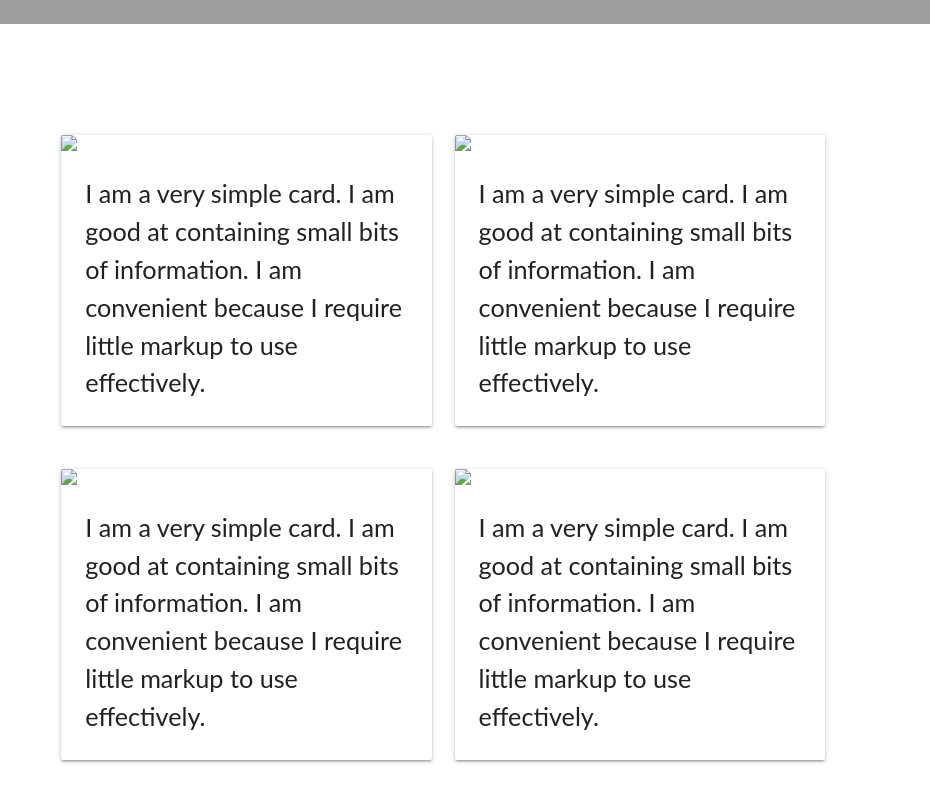
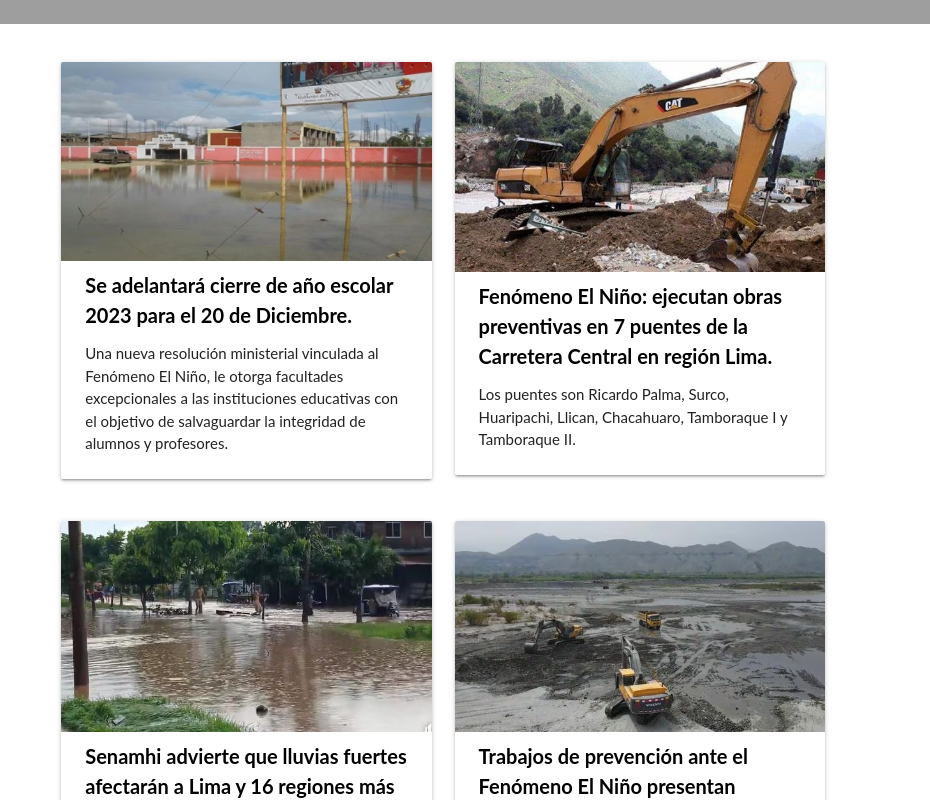
Before and after one commit to LadyDi3103/SPAcontraloria, a website: page src/index.html in a window 1280 px wide. Shown: the part 520-1320 px from the top of the page, 0-930 px from the left. Drawn offline with nearby package versions, Linux system fonts and the light colour scheme; some packages are replaced by stand-ins of ours; grey boxes are pictures that could not be loaded; files whose address does not match are found by name.

Commit message:
ADD: news sections and fixed cover Image

```diff
--- /dev/null
+++ b/src/formulario.js
@@ -0,0 +1,6 @@
+
+document.addEventListener('DOMContentLoaded', () => {
+    const elems = document.querySelectorAll('.sidenav');
+    const instances = M.Sidenav.init(elems);
+
+  });
--- a/src/index.html
+++ b/src/index.html
@@ -71,18 +71,17 @@
         <div class="col s12 m8">
 
           <div class="row">
-            <h5 class="title-news flow-text">Mantente Informado:</h5>
+            <!-- <h5 class="title-news flow-text">Mantente Informado:</h5> -->
 
             <div class="col s12 m6">
               <div class="card">
                 <div class="card-image">
-                  <img src="images/sample-1.jpg">
-                  <span class="card-title">Card Title</span>
+                  <img src="./assets/news/1.png">
+                  <p class="card-title flow-text card-title-news">Se adelantará cierre de año escolar 2023 para el 20 de Diciembre.</p>
 
                 </div>
                 <div class="card-content">
-                  <p class="flow-text">I am a very simple card. I am good at containing small bits of information. I am convenient because
-                    I require little markup to use effectively.</p>
+                  <p class="flow-text card-content-p">Una nueva resolución ministerial vinculada al Fenómeno El Niño, le otorga facultades excepcionales a las instituciones educativas con el objetivo de salvaguardar la integridad de alumnos y profesores.</p>
                 </div>
               </div>
             </div>
@@ -91,13 +90,12 @@
             <div class="col s12 m6">
               <div class="card">
                 <div class="card-image">
-                  <img src="images/sample-1.jpg">
-                  <span class="card-title">Card Title</span>
+                  <img src="assets/news/2.png">
+                  <p class="card-title flow-text card-title-news">Fenómeno El Niño: ejecutan obras preventivas en 7 puentes de la Carretera Central en región Lima.</p>
 
                 </div>
                 <div class="card-content">
-                  <p class="flow-text">I am a very simple card. I am good at containing small bits of information. I am convenient because
-                    I require little markup to use effectively.</p>
+                  <p class="flow-text card-content-p">Los puentes son Ricardo Palma, Surco, Huaripachi, Llican, Chacahuaro, Tamboraque I y Tamboraque II.</p>
                 </div>
               </div>
             </div>
@@ -109,13 +107,12 @@
             <div class="col s12 m6">
               <div class="card">
                 <div class="card-image">
-                  <img src="images/sample-1.jpg">
-                  <span class="card-title flow-text">Card Title</span>
+                  <img src="assets/news/3.png">
+                  <p class="card-title flow-text card-title-news">Senamhi advierte que lluvias fuertes afectarán a Lima y 16 regiones más del 2 al 5 de diciembre</p>
 
                 </div>
                 <div class="card-content ">
-                  <p class="flow-text" >I am a very simple card. I am good at containing small bits of information. I am convenient because
-                    I require little markup to use effectively.</p>
+                  <p class="flow-text card-content-p" >Desde hoy hasta mañana, la sierra padecerá por lluvias que ya están dejando damnificados. En tanto, del 3 al 5 la selva sufrirá por las fuertes precipitaciones proyectadas.</p>
                 </div>
               </div>
             </div>
@@ -124,13 +121,12 @@
             <div class="col s12 m6">
               <div class="card">
                 <div class="card-image">
-                  <img src="images/sample-1.jpg">
-                  <span class="card-title flow-text">Card Title</span>
+                  <img src="assets/news/4.avif">
+                  <p class="card-title flow-text card-title-news">Trabajos de prevención ante el Fenómeno El Niño presentan avances al 50 %, según ANA</p>
 
                 </div>
                 <div class="card-content">
-                  <p class="flow-text">I am a very simple card. I am good at containing small bits of information. I am convenient because
-                    I require little markup to use effectively.</p>
+                  <p class="flow-text card-content-p ">La Autoridad Nacional del Agua (ANA) indicó que los trabajos de prevención (limpieza y descolmatación de cauces de ríos y quebradas) en la región Áncash, ante la llegada del Fenómeno El Niño, presentan un avance del 50 %.</p>
                 </div>
               </div>
             </div>
--- a/src/styles.css
+++ b/src/styles.css
@@ -277,10 +277,10 @@ button:hover {
 /* carousel */
 
 .carousel_images--first {
-  background-image: url(assets/carousel/carousel1.png);
+  background-image: url(assets/carousel/portada1.png);
   background-repeat: no-repeat;
   background-size: cover;
-  background-position: top;
+  background-position: bottom;
 }
 .carousel_images--first-title{
   margin-top: 60px;
@@ -363,3 +363,15 @@ color: white;
    width: 60px;
    padding-top: 5px;
 }
+.card-content-p{
+  margin: 0px;
+  font-size: 15px;
+}
+.card-title-news{
+  color: black !important;
+  font-size: 20px !important;
+  margin-top: -15px;
+  margin-bottom: -36px;
+  position: initial !important;
+  font-weight: bold !important;
+}
```
Also changed, not shown: src/formulario.html (+31 -5 lines), src/assets/carousel/PEXQMHMNDRFLZIXXDTSNR2LFVY.avif (deleted), src/assets/carousel/carousel2.jpg (deleted), src/assets/carousel/carousel2resize.jpg (deleted), src/assets/carousel/ciudadana.jpg (deleted), src/assets/carousel/ciudadanaSinFondo.png (deleted), src/assets/carousel/standard_NP_2017.jpg (deleted), src/assets/news/1.png (added), src/assets/news/2.png (added), src/assets/news/3.png (added), src/assets/news/4.avif (added), 4 other files.
